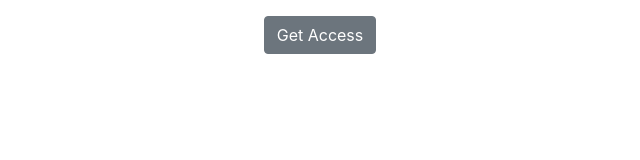
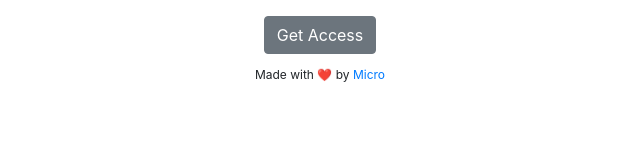
Before and after one commit to patrickxrivera/doorway-widget, a React (Create React App) app: page / in a window 1280 px wide. Shown: the top 160 px of the page, without its empty margins (320-960 px from the left). Built offline with nearby package versions, Linux system fonts and the light colour scheme.

Commit message:
Add made with love

```diff
--- a/package.json
+++ b/package.json
@@ -10,7 +10,8 @@
     "react": "^16.14.0",
     "react-bootstrap": "^1.3.0",
     "react-dom": "^16.14.0",
-    "react-scripts": "3.4.3"
+    "react-scripts": "3.4.3",
+    "styled-components": "^5.2.0"
   },
   "scripts": {
     "start": "react-scripts start",
--- a/src/App.css
+++ b/src/App.css
@@ -2,4 +2,11 @@
   display: flex;
   justify-content: center;
   margin-top: 16px;
+  flex-direction: column;
+  align-items: center;
 }
+
+.follow-gate-widget__footer {
+  font-size: 12px;
+  margin-top: 12px
+}
--- a/src/App.js
+++ b/src/App.js
@@ -1,8 +1,8 @@
 import React, { useState } from 'react';
 import Button from "react-bootstrap/Button";
 import Modal from "react-bootstrap/Modal";
+import styled from "styled-components";
 
-import './App.css';
 import 'bootstrap/dist/css/bootstrap.min.css';
 
 function App() {
@@ -12,8 +12,11 @@ function App() {
   const handleShow = () => setShow(true);
 
   return (
-    <div className="follow-gate-widget__container">
+    <Container>
       <Button onClick={handleShow} variant="secondary">Get Access</Button>
+      <FooterContainer>
+        <span>Made with ❤️ by <a href="https://usemicro.com" target="_blank">Micro</a></span>
+      </FooterContainer>
       <Modal show={show} onHide={handleClose}>
         <Modal.Header closeButton>
           <Modal.Title>Welcome to Patrick's Follow Gate 👋</Modal.Title>
@@ -28,8 +31,21 @@ function App() {
           </Button>
         </Modal.Footer>
       </Modal>
-    </div>
+    </Container>
   );
 }
 
+const Container = styled.div`
+  display: flex;
+  justify-content: center;
+  margin-top: 16px;
+  flex-direction: column;
+  align-items: center;
+`
+
+const FooterContainer = styled.div`
+  font-size: 12px;
+  margin-top: 12px
+`
+
 export default App;
```
Also changed, not shown: 1 other file (tests, documents, lock files or other folders).
